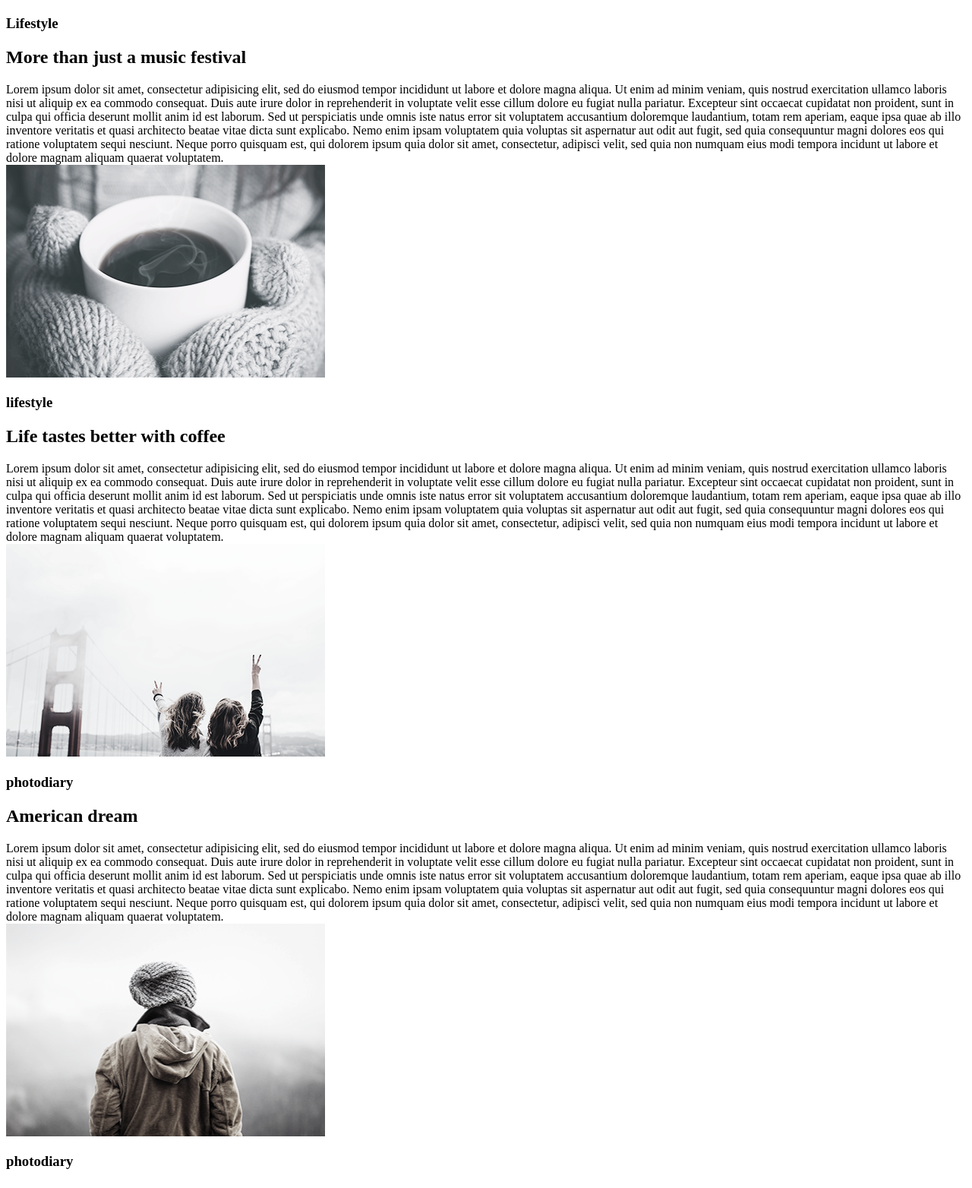
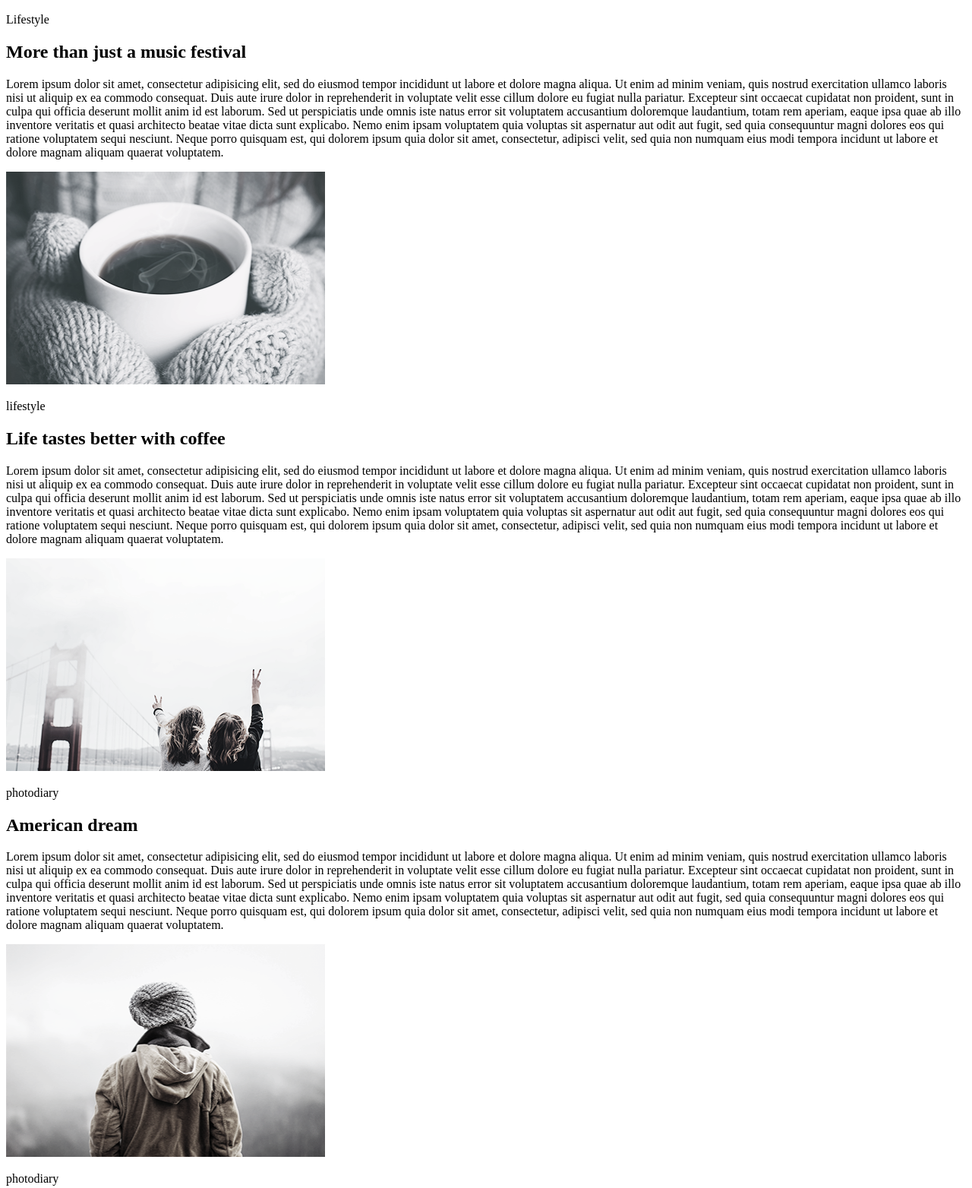
Before and after one commit to GennadiyShpak/goit-fe-course, a plain HTML site: page module01-02/index.html in a window 1280 px wide. Shown: the part 387-1951 px from the top of the page at 76% size. Drawn offline with Linux system fonts and the light colour scheme.

Commit message:
update 6.04

```diff
--- a/module01-02/index.html
+++ b/module01-02/index.html
@@ -18,9 +18,9 @@
       <section id="lifestyle">
         <div>
           <img src="./img/image1.png" alt="dancing-girl" width="420" height="280" />
-          <h3>Lifestyle</h3>
+          <p>Lifestyle</p>
           <h2>More than just a music festival</h2>
-          <div>
+          <p>
             Lorem ipsum dolor sit amet, consectetur adipisicing elit, sed do
             eiusmod tempor incididunt ut labore et dolore magna aliqua. Ut enim ad
             minim veniam, quis nostrud exercitation ullamco laboris nisi ut
@@ -37,13 +37,13 @@
             quia dolor sit amet, consectetur, adipisci velit, sed quia non numquam
             eius modi tempora incidunt ut labore et dolore magnam aliquam quaerat
             voluptatem.
-          </div>
+          </p>
 	</div>
         <div>
           <img src="./img/image4.png" alt="cofee" width="420" height="280" />
-          <h3>lifestyle</h3>
+          <p>lifestyle</p>
           <h2>Life tastes better with coffee</h2>
-          <div>
+          <p>
             Lorem ipsum dolor sit amet, consectetur adipisicing elit, sed do
             eiusmod tempor incididunt ut labore et dolore magna aliqua. Ut enim ad
             minim veniam, quis nostrud exercitation ullamco laboris nisi ut
@@ -60,15 +60,15 @@
             quia dolor sit amet, consectetur, adipisci velit, sed quia non numquam
             eius modi tempora incidunt ut labore et dolore magnam aliquam quaerat
             voluptatem.
-        </div>
+        </p>
 	</div>
       </section>
       <section id="photodiary">
         <div>
           <img src="./img/image2.png" alt="brige-girl" width="420" height="280" />
-          <h3>photodiary</h3>
+          <p>photodiary</p>
           <h2>American dream</h2>
-          <div>
+          <p>
             Lorem ipsum dolor sit amet, consectetur adipisicing elit, sed do
             eiusmod tempor incididunt ut labore et dolore magna aliqua. Ut enim ad
             minim veniam, quis nostrud exercitation ullamco laboris nisi ut
@@ -85,13 +85,13 @@
             quia dolor sit amet, consectetur, adipisci velit, sed quia non numquam
             eius modi tempora incidunt ut labore et dolore magnam aliquam quaerat
             voluptatem.
-          </div>
+          </p>
         </div>
         <div>
           <img src="./img/image.png" alt="human-in-hat" width="420" height="280" />
-          <h3>photodiary</h3>
+          <p>photodiary</p>
           <h2>A day exploring the Alps</h2>
-          <div>
+          <p>
             Lorem ipsum dolor sit amet, consectetur adipisicing elit, sed do
             eiusmod tempor incididunt ut labore et dolore magna aliqua. Ut enim ad
             minim veniam, quis nostrud exercitation ullamco laboris nisi ut
@@ -108,7 +108,7 @@
             quia dolor sit amet, consectetur, adipisci velit, sed quia non numquam
             eius modi tempora incidunt ut labore et dolore magnam aliquam quaerat
             voluptatem.
-          </div>
+          </p>
 	</div>
       </section>
     </main>
```
